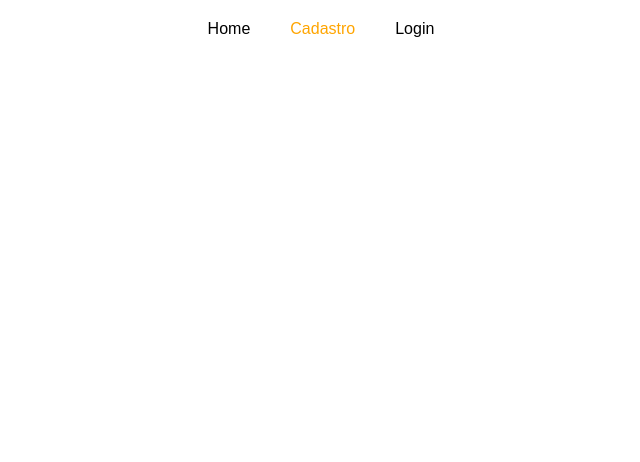
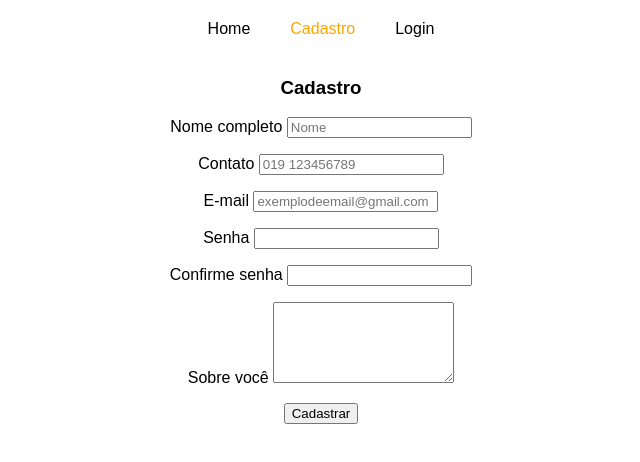
Before and after one commit to biacattaneo/adocaoDogs, a React (Create React App) app in the folder adocao-dogs/: page /cadastro in a window 1280 px wide. Shown: the top 462 px of the page, without its empty margins (319-959 px from the left). Built offline with nearby package versions, Linux system fonts and the light colour scheme.

Commit message:
Forms Cadastro/Login

```diff
--- a/adocao-dogs/src/App.js
+++ b/adocao-dogs/src/App.js
@@ -3,7 +3,6 @@ import './App.css';
 import Adotante from './components/adotante/adotante';
 import DogCard from './components/dogcard/dogcard';
 import Images from './components/images/image';
-import Home from './components/home/home';
 import Header from './components/header/header';
 import { BrowserRouter } from 'react-router-dom';
 import Routes from './Routes';
@@ -16,9 +15,6 @@ function App() {
         <Header></Header>
           <Routes />
       </BrowserRouter>
-      {/* <Home/>
-      <Adotante  nome="Beatriz" idade="20" sobrevoce="Energética, estagiária e ama passar tempo com doguinhos" />
-      <DogCard image="dora.jpg" nome='Dora' raça='vira-lata' idade='3' porte='Médio'/> */}
     </div>
   );
 }
--- a/adocao-dogs/src/Routes.js
+++ b/adocao-dogs/src/Routes.js
@@ -1,23 +1,29 @@
 import {Route, Switch, Redirect } from 'react-router-dom'
 import Adotante from './components/adotante/adotante';
+import Cadastro from './components/cadastro/cadastro';
 import DogCard from './components/dogcard/dogcard';
+import Home from './components/home/home';
+import Login from './components/login/login';
+import minhaPagina from './components/login/minhaPagina/minhaPagina';
 
 
 const Routes = () => {
     return (
         <Switch>
             <Route path="/home" exact>
-
+                <Home></Home>
             </Route>
             <Redirect from='/' to='/home' exact />
             <Route path="/cadastro" exact>
-
+                <Cadastro></Cadastro>
             </Route>
             <Route path="/login" exact>
-                <DogCard image="dora.jpg" nome='Dora' raça='vira-lata' idade='3' porte='Médio'/>
+                <Login></Login>
+                {/* <DogCard image="dora.jpg" nome='Dora' raça='vira-lata' idade='3' porte='Médio'/> */}
             </Route>
-            <Route path="/minhaPagina" exact>
-            <Adotante  nome="Beatriz" idade="20" sobrevoce="Energética, estagiária e ama passar tempo com doguinhos" />
+            <Route path="/login/minhaPagina" exact>
+                <minhaPagina />
+                <Adotante  nome="Beatriz" idade="20" sobrevoce="Energética, estagiária e ama passar tempo com doguinhos" />
             </Route>
             {/* <Route path="/" exact>
 
--- /dev/null
+++ b/adocao-dogs/src/components/cadastro/cadastro.css
@@ -0,0 +1,4 @@
+.cadastro{
+    font-family: Arial, Helvetica, sans-serif;
+    text-align: center;
+}
--- /dev/null
+++ b/adocao-dogs/src/components/cadastro/cadastro.js
@@ -0,0 +1,53 @@
+import React from 'react';
+
+const Cadastro = (props) => {
+    return (
+        <div className="cadastro">
+            <h3>Cadastro</h3>
+            <form>
+                <div>
+                    <div>
+                        <p><label>Nome completo </label>
+                            <input type="text" id="nameAdotante" placeholder="Nome"></input></p>
+                    </div>
+                </div>
+                <div>
+                    <div>
+                        <p><label>Contato </label>
+                            <input type="tel" id="contatoAdotante" placeholder="019 123456789"></input></p>
+                    </div>
+                </div>
+                <div>
+                    <div>
+                        <p><label>E-mail </label>
+                            <input type="email" id="emailAdotante" placeholder="exemplodeemail@gmail.com"></input></p>
+                    </div>
+                </div>
+                <div>
+                    <div>
+                        <p><label>Senha </label>
+                            <input type="password" id="passwordAdotante" ></input></p>
+                    </div>
+                </div>
+                <div>
+                    <div>
+                        <p><label>Confirme senha </label>
+                            <input type="password" id="confirmPasswordAdotante" ></input></p>
+                    </div>
+                </div>
+                <div>
+                    <div>
+                        <p><label>Sobre você </label>
+                            <textarea id="sobreVoceAdotante" rows="5" cols="20"></textarea></p>
+                    </div>
+                </div>
+                <div>
+                    <div>
+                        <input type="submit" value="Cadastrar"></input>
+                    </div>
+                </div>
+            </form>
+        </div>
+    )
+}
+export default Cadastro;
--- a/adocao-dogs/src/components/home/home.js
+++ b/adocao-dogs/src/components/home/home.js
@@ -5,7 +5,6 @@ const Home = (props) => {
     return (
         <div className="home">
             <h2>Bem vindo ao Adote um Dog</h2>
-
         </div>
     )
 }
--- /dev/null
+++ b/adocao-dogs/src/components/login/login.js
@@ -0,0 +1,29 @@
+import React from 'react';
+
+const Login = (props) => {
+    return (
+        <div className="cadastro">
+            <h3>Login</h3>
+            <form>
+                <div>
+                    <div>
+                        <p><label>Email </label>
+                            <input type="email" id="nameAdotante" placeholder="exemplodeemail@gmail.com"></input></p>
+                    </div>
+                </div>
+                <div>
+                    <div>
+                        <p><label>Senha </label>
+                            <input type="password" id="contatoAdotante"></input></p>
+                    </div>
+                </div>
+                <div>
+                    <div>
+                        <input type="submit" value="Entrar"></input>
+                    </div>
+                </div>
+            </form>
+        </div>
+    )
+}
+export default Login;
--- /dev/null
+++ b/adocao-dogs/src/components/login/minhaPagina/minhaPagina.js
@@ -0,0 +1,12 @@
+import React from 'react';
+import Adotante from '../../adotante/adotante';
+
+const minhaPagina = (props) => {
+    return (
+        <div className="myPage">
+            <p>oi</p>
+            <Adotante></Adotante>
+        </div>
+    )
+}
+export default minhaPagina;
```
